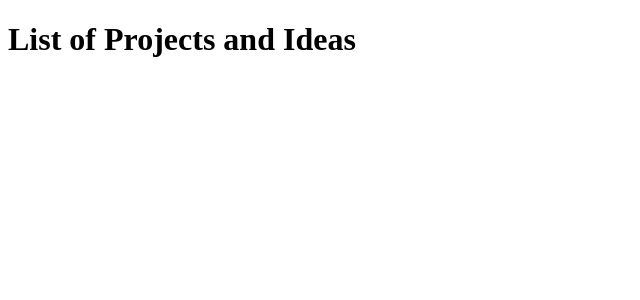
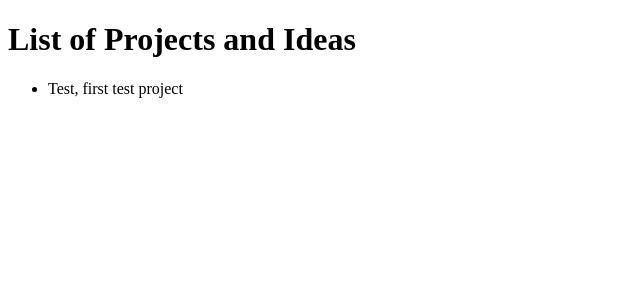
Before and after one commit to YetAnotherJonWilson/os-projects-site, a React app: page / in a window 1280 px wide. Shown: the top 300 px of the page, without its empty margins (0-640 px from the left). Built offline with nearby package versions, Linux system fonts and the light colour scheme.

Commit message:
refactoring project.jsx state and mapping

```diff
--- a/src/Projects.jsx
+++ b/src/Projects.jsx
@@ -5,32 +5,30 @@ class Projects extends Component {
     super(props);
 
     this.state = {
-      project: {
+      projects: [
+        {
           id: 0,
-        title: '',
-        description: '',
-        individualProjectsArray: [],
+          title: 'Test',
+          description: 'first test project',
+          individualProjectsArray: ['title1', 'title2'],
           projectStarted: false,
           projectLinks: [],
           submittedBy: '',
           helpWanted: [],
           tags: []
         }
+      ]
     };
   }
 
   render() {
     return (
       <ul>
-        {/* {this.state.map(project => (
-          <li
-            title={project.title}
-            description={project.description}
-            tags={project.tags}
-            projectStarted={project.projectStarted}
-            links={project.projectLinks}
-          />
-        ))} */}
+        {this.state.projects.map(project => (
+          <li key={project.id}>
+            {project.title}, {project.description}
+          </li>
+        ))}
       </ul>
     );
   }
```
Lines whose indentation alone changed are shown as unchanged.
